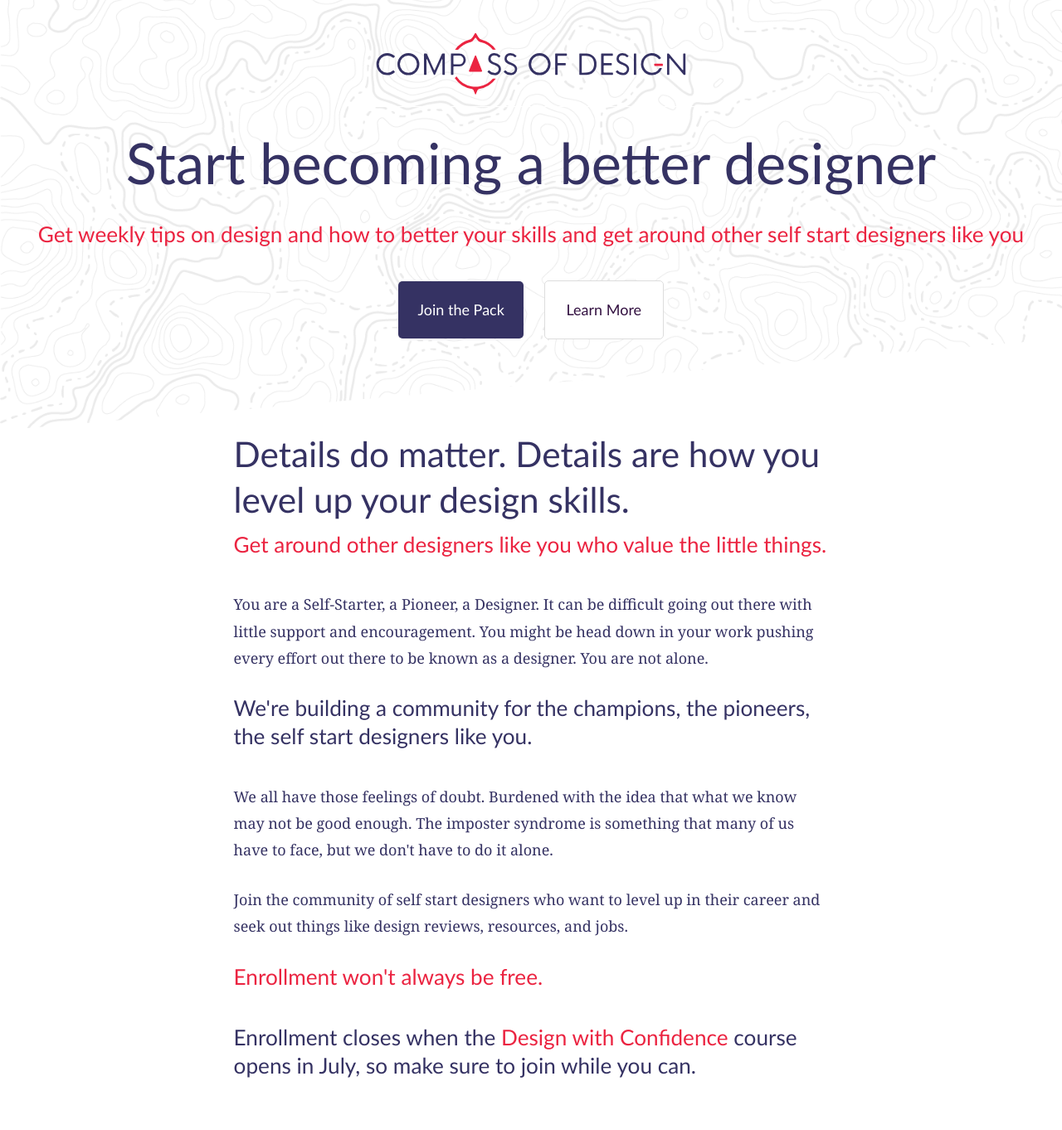
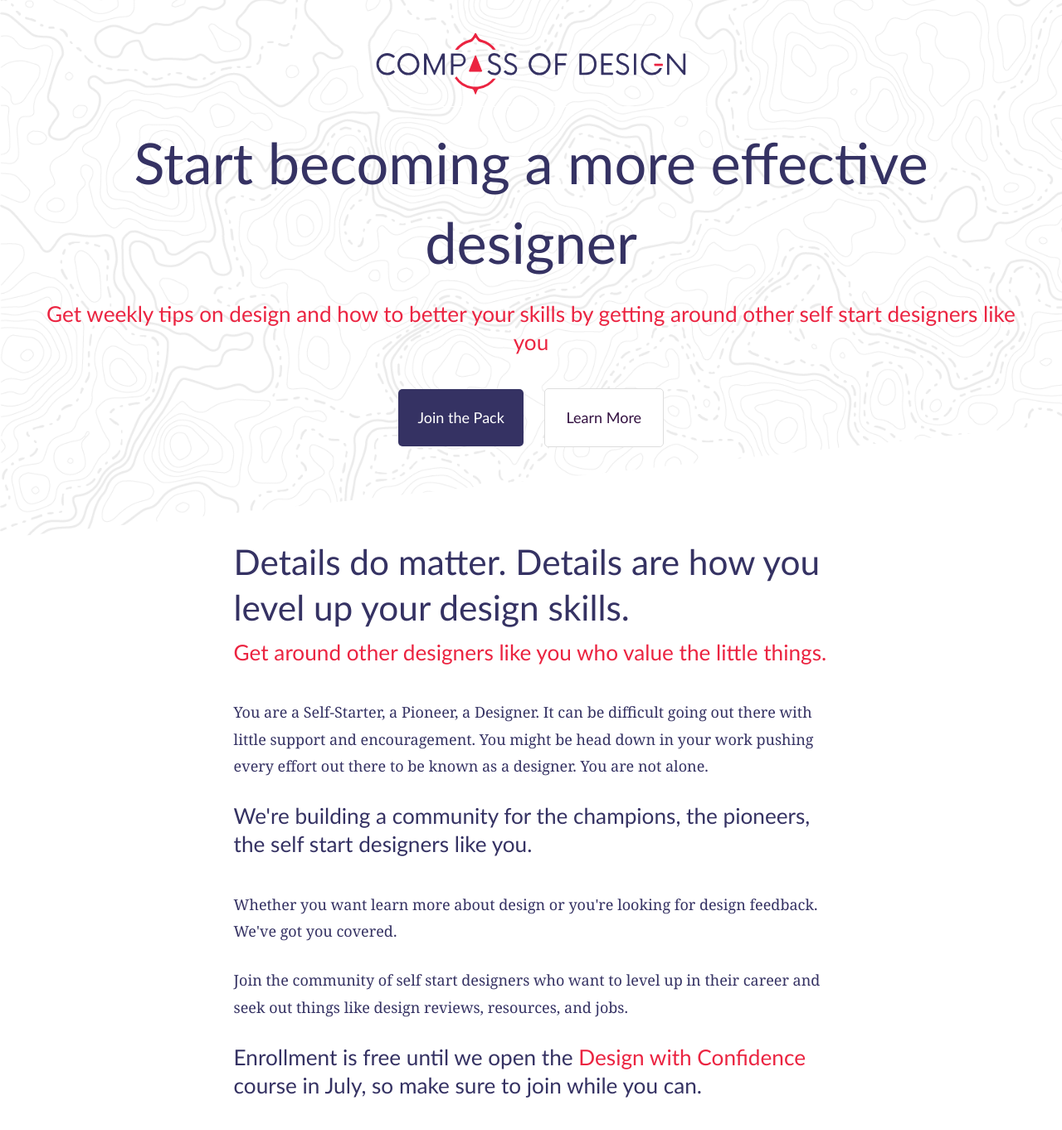
Before and after one commit to compassofdesign/site, a Jekyll site: the page built from community/index.html, in a window 1280 px wide and 1400 px high. Shown: the top 1362 px of the window at 83% size. Built offline with Jekyll 4.4.1, drawn with Linux system fonts in a browser that asks for light colours; nearby versions of some CDN libraries.

Commit message:
fixed some wording and grammar in community and assessment

```diff
--- a/community/index.html
+++ b/community/index.html
@@ -6,8 +6,8 @@ description: Start learning to design with confidence by joining the Compass of
 <header class="container hero hero-index">
   <article class="row hero-inset">
     <a href="{{site.baseurl}}/"><img src="/assets/img/cod-logo.svg" alt="Compass of Design is created by So Magnetic as a tool for designers to learn how to overcome imposter syndrome and learn to design with confidence." /></a>
-    <h1>Start becoming a better designer</h1>
-    <h3>Get weekly tips on design and how to better your skills and get around other self start designers like you</h3>
+    <h1>Start becoming a more effective designer</h1>
+    <h3>Get weekly tips on design and how to better your skills by getting around other self start designers like you</h3>
     <a href="#join" class="button " >Join the Pack</a>
     <a href="#more" class="button secondary" >Learn More</a>
   </article>
@@ -19,10 +19,11 @@ description: Start learning to design with confidence by joining the Compass of
       <h3>Get around other designers like you who value the little things.</h3>
       <p>You are a Self-Starter, a Pioneer, a Designer. It can be difficult going out there with little support and encouragement. You might be head down in your work pushing every effort out there to be known as a designer. You are not alone.</p>
       <h4>We're building a community for the champions, the pioneers, the self start designers like you.</h4>
-      <p>We all have those feelings of doubt. Burdened with the idea that what we know may not be good enough. The imposter syndrome is something that many of us have to face, but we don't have to do it alone. </p>
+      <p>Whether you want learn more about design or you're looking for design feedback. We've got you covered. </p>
       <p>Join the community of self start designers who want to level up in their career and seek out things like design reviews, resources, and jobs.</p>
-      <h3>Enrollment won't always be free.</h3>
-      <h4>Enrollment closes when the <a href="{{site.baseurl}}/course" target="_blank">Design with Confidence</a> course opens in July, so make sure to join while you can.</h4>
+      <h4>Enrollment is free until we open the <a href="{{site.baseurl}}/course" target="_blank">Design with Confidence</a> course in July, so make sure to join while you can.</h4>
+
+
     </div>
   </article>
 </section>
```
Also changed, not shown: assessment/index.html (+9 -9 lines), assets/img/p/a.jpg (deleted), assets/img/p/a.png (deleted), assets/img/p/a.svg (deleted), assets/img/p/b.jpg (deleted), assets/img/p/b.png (deleted), assets/img/p/b.svg (deleted), assets/img/p/c.jpg (deleted), assets/img/p/c.png (deleted), assets/img/p/c.svg (deleted), assets/img/p/d.jpg (deleted), assets/img/p/d.png (deleted), assets/img/p/d.svg (deleted).
